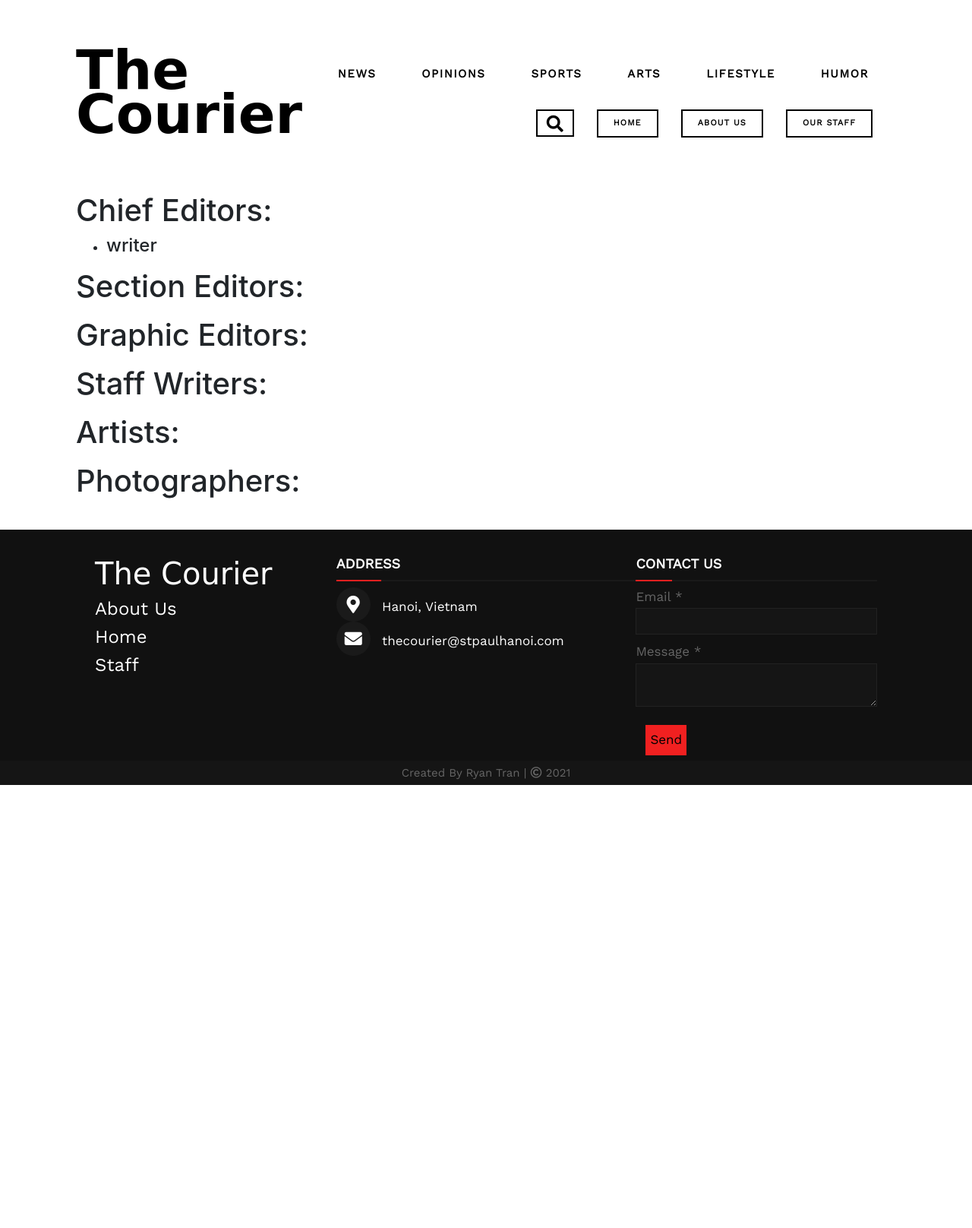
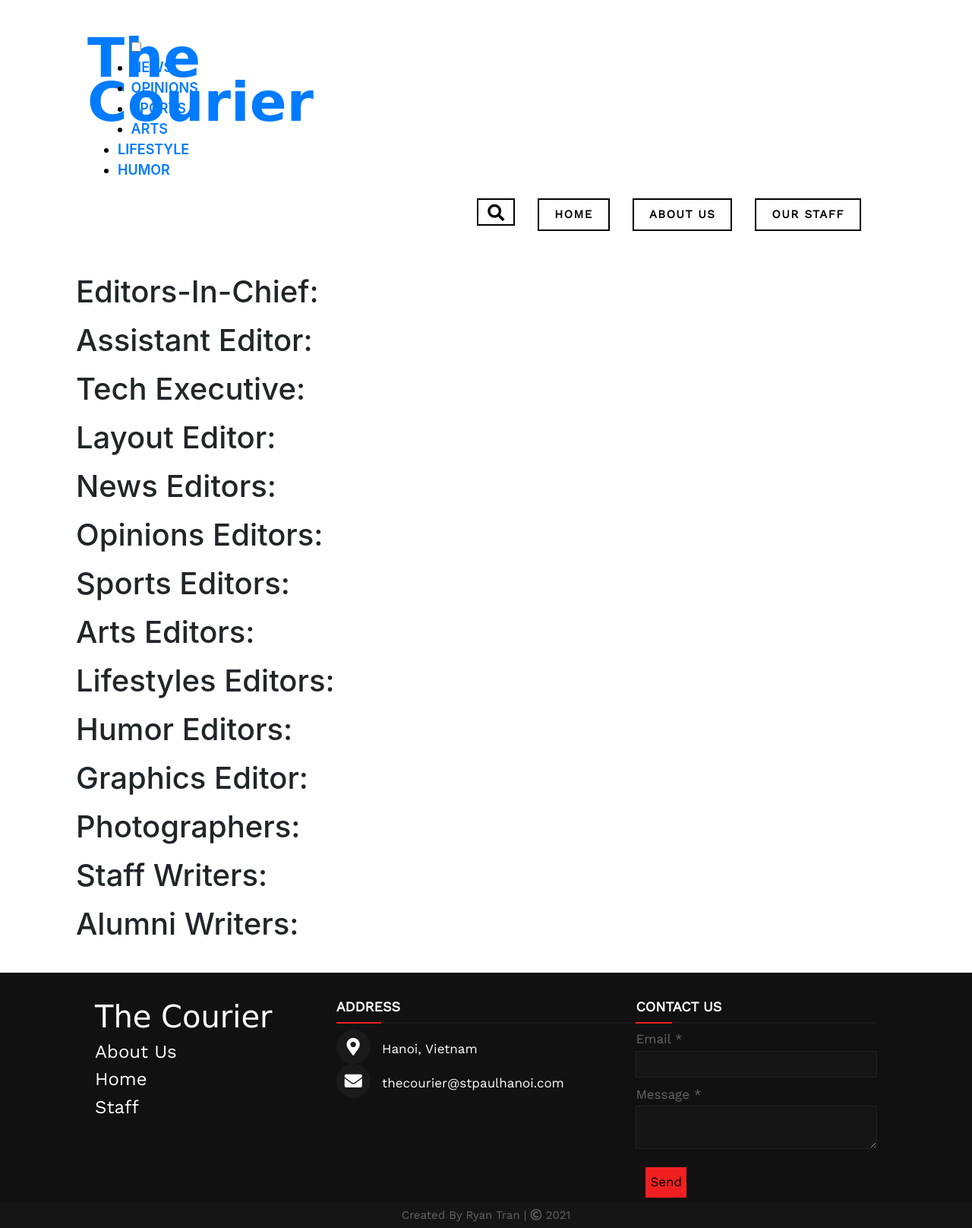
Before and after one commit to RyanBoomer30/Courier, a Django app: page /staff in a window 1280 px wide. Shown: the whole page at 76% size. Before the commit the page ends 1033 px from the top, so only its background shows below. Run offline with Django 3.2, Linux system fonts and the light colour scheme; data comes from the database, SQL or seed files in the repository; some libraries are stand-ins or nearby versions; some web fonts are replaced.

Commit message:
Add files via upload

```diff
--- a/website/templates/website/article.html
+++ b/website/templates/website/article.html
@@ -13,7 +13,7 @@
 
 {% block body %}
         <div class="articleHeader">
-            <h6 style="display: inline-block;"><a href="{% url 'articleView' article.writer.name %}" style="color: black;">{{ article.writer.name }}</a> - {{ article.createdTime|date:"j F Y" }}</h6>
+            <h6 style="display: inline-block;"><a href="{% url 'articleView' article.writer.id %}" style="color: black;">{{ article.writer.name }}</a> - {{ article.createdTime|date:"j F Y" }}</h6>
             <h1><strong>{{ article.articleName }}</strong></h1>
             <img src="{{ article.image.url }}">
             <br>
@@ -21,7 +21,7 @@
         </div>
         <br>
         <h5 class="articleContent">{{ article.articleContent|safe }}</h5>
-        {% if user == article.writer.user %}
+        {% if user.is_superuser %}
             <a href="{% url 'articleEditView' article.id %}"><h2>Edit</h2></a>
         {% endif %}
 {% endblock %}
--- a/website/templates/website/index.html
+++ b/website/templates/website/index.html
@@ -155,7 +155,7 @@
     </div>
     <!-- Lifestyles -->
     <br>
-    <h2 class="types-name">LIFESTYLES</h2>
+    <h2 class="types-name">LIFESTYLE</h2>
     <fieldset><legend style="width:auto;"></legend></fieldset>
     <br>
     <div class="owl-two owl-carousel owl-theme">
--- a/website/templates/website/layout.html
+++ b/website/templates/website/layout.html
@@ -9,6 +9,7 @@
         <!-- Required meta tags -->
         <meta charset="utf-8">
         <meta name="viewport" content="width=device-width, initial-scale=1, shrink-to-fit=no">
+        <meta name="referrer" content="origin">
         <!-- Bootstrap CSS -->
         <link rel="stylesheet" href="https://stackpath.bootstrapcdn.com/bootstrap/4.3.1/css/bootstrap.min.css" integrity="sha384-ggOyR0iXCbMQv3Xipma34MD+dH/1fQ784/j6cY/iJTQUOhcWr7x9JvoRxT2MZw1T" crossorigin="anonymous">
         <!-- External fonts -->
@@ -32,39 +33,33 @@
           <br>
           <br>
           <header>
-                <p>
-                    <div class="menu-toggle"><i class="fa fa-bars" aria-hidden="true"></i></div>
-                    <span class="logo">The Courier</span>
-
-                    <nav class="navbar navbar-expand-lg navbar-light" id="navigation">
-                        <!-- <img src="/media/courier.png" class="logo"> -->
-                        <ul>
-                            <li style="margin-right: 20px;">
-                                <a class="nav-link" href="{% url 'articleView' 'News' %}">NEWS</a>
-                            </li>
-                            <li style="margin-right: 20px;">
-                                <a class="nav-link" href="{% url 'articleView' 'Opinions' %}">OPINIONS</a>
-                            </li>
-                            <li style="margin-right: 20px;">
-                                <a class="nav-link" href="{% url 'articleView' 'Sports' %}">SPORTS</a>
-                            </li>
-                            <li style="margin-right: 20px;">
-                                <a class="nav-link" href="{% url 'articleView' 'Arts' %}">ARTS</a>
-                            </li>
-                            <li style="margin-right: 20px;">
-                                <a class="nav-link" href="{% url 'articleView' 'Lifestyles' %}">LIFESTYLE</a>
-                            </li>
-                            <li>
-                                <a class="nav-link" href="{% url 'articleView' 'Humor' %}">HUMOR</a>
-                            </li>
+              <div class="container">
+                <div class="title">
+                  <span class="logo"><a href="{% url 'index' %}">The Courier</a></span>
+                </div>
+                <div class="nav-1">
+                  <div class="menu-wrap">
+                    <nav>
+                      <input type="checkbox" class="toggler">
+                      <div class="hamburger"><div></div></div>
+                      <div class="menu">
+                        <div>
+                          <div>
+                            <ul class="nav-ul" id="nav-ul">
+                              <li><a href="{% url 'articleView' 'News' %}">NEWS</a></li>
+                              <li><a href="{% url 'articleView' 'Opinions' %}">OPINIONS</a></li>
+                              <li><a href="{% url 'articleView' 'Sports' %}">SPORTS</a></li>
+                              <li><a href="{% url 'articleView' 'Arts' %}">ARTS</a></li>
+                              <li><a href="{% url 'articleView' 'Lifestyles' %}">LIFESTYLE</a></li>
+                              <li><a href="{% url 'articleView' 'Humor' %}">HUMOR</a></li>
                             </ul>
+                          </div>
+                        </div>
+                      </div>
                     </nav>
-                </p>
-            </header>
-            <br>
-            <br>
-            <br>
-            <div class="header2">
+                  </div>
+                </div>
+                <div class="nav-2">
                   <nav class="navbar navbar-expand-lg">
                     <ul class="navbar-nav ml-auto">
                         <li style="margin-right: 30px;">
@@ -82,10 +77,16 @@
                         <li style="margin-right: 15px;">
                             <a class="nav-link" href="{% url 'staff' %}" style="border: 2px solid black; color: black;">OUR STAFF</a>
                         </li>
+                        {% if user.is_superuser %}
+                          <li style="margin-right: 15px;">
+                            <a class="nav-link" href="{% url 'adminPanel' %}" style="border: 2px solid black; color: black;">ADMIN</a>
+                          </li>
+                        {% endif %}
                     </ul>
                   </nav>
                 </div>
-        </p>
+              </div>
+          </header>
             <br>
             <br>
             <!-- jQuery first, then OwlCarousel.js, then Bootstrap JS -->
@@ -123,15 +124,16 @@
                   <div class="right box" style="padding-right: 125px; ">
                     <h2>Contact us</h2>
                     <div class="content">
-                      <form action="https://formsubmit.co/the.courier@stpaulhanoi.com" method="POST">
+                      <form action="{% url 'index' %}" method="POST">
+                        {% csrf_token %}
                         <input type="hidden" name="_subject" value="Website fanmail!">
                         <div class="email">
                           <div class="text">Email *</div>
-                          <input type="email" name="email" required>
+                          <input type="email" name="email" style="color:white" required>
                         </div>
                         <div class="msg">
                           <div class="text">Message *</div>
-                          <textarea name="message" rows="2" cols="25" required></textarea>
+                          <textarea name="message" rows="2" cols="25" style="color:white" required></textarea>
                         </div>
                         <div class="btn">
                           <button type="submit">Send</button>
--- a/website/templates/website/login.html
+++ b/website/templates/website/login.html
@@ -19,6 +19,6 @@
         <input class="btn btn-primary" type="submit" value="Login">
     </form>
 
-    Don't have an account? <a href="{% url 'register' %}">Register here.</a>
+    Don't have an account? Please contact the admin</a>
 
 {% endblock %}
--- a/website/templates/website/staff.html
+++ b/website/templates/website/staff.html
@@ -12,40 +12,88 @@
 {% endblock %}
 
 {% block body %}
-    <h1>Chief Editors:</h1>
-    <ul>
+    <h1>Editors-In-Chief:</h1>
+    <ul style="padding-left: 30px">
         {% for member in chief %}
-            <li><h4>{{ member.name }}</h4></li>
+            <li><a href="{% url 'articleView' member.id %}" style="color: black;"><h4>{{ member.name }}</h4></a></li>
         {% endfor %}
     </ul>
-    <h1>Section Editors:</h1>
-    <ul>
-        {% for member in section %}
-            <li><h4>{{ member.name }}</h4></li>
+    <h1>Assistant Editor:</h1>
+    <ul style="padding-left: 30px">
+        {% for member in assistant %}
+            <li><a href="{% url 'articleView' member.id %}" style="color: black;"><h4>{{ member.name }}</h4></a></li>
         {% endfor %}
     </ul>
-    <h1>Graphic Editors:</h1>
-    <ul>
-        {% for member in graphic %}
-            <li><h4>{{ member.name }}</h4></li>
+    <h1>Tech Executive:</h1>
+    <ul style="padding-left: 30px">
+        {% for member in tech %}
+            <li><a href="{% url 'articleView' member.id %}" style="color: black;"><h4>{{ member.name }}</h4></a></li>
+        {% endfor %}
+    </ul>
+    <h1>Layout Editor:</h1>
+    <ul style="padding-left: 30px">
+        {% for member in layout %}
+            <li><a href="{% url 'articleView' member.id %}" style="color: black;"><h4>{{ member.name }}</h4></a></li>
+        {% endfor %}
+    </ul>
+    <h1>News Editors:</h1>
+    <ul style="padding-left: 30px">
+        {% for member in news %}
+            <li><a href="{% url 'articleView' member.id %}" style="color: black;"><h4>{{ member.name }}</h4></a></li>
+        {% endfor %}
+    </ul>
+    <h1>Opinions Editors:</h1>
+    <ul style="padding-left: 30px">
+        {% for member in opinions %}
+            <li><a href="{% url 'articleView' member.id %}" style="color: black;"><h4>{{ member.name }}</h4></a></li>
+        {% endfor %}
+    </ul>
+    <h1>Sports Editors:</h1>
+    <ul style="padding-left: 30px">
+        {% for member in sports %}
+            <li><a href="{% url 'articleView' member.id %}" style="color: black;"><h4>{{ member.name }}</h4></a></li>
+        {% endfor %}
+    </ul>
+    <h1>Arts Editors:</h1>
+    <ul style="padding-left: 30px">
+        {% for member in arts %}
+            <li><a href="{% url 'articleView' member.id %}" style="color: black;"><h4>{{ member.name }}</h4></a></li>
+        {% endfor %}
+    </ul>
+    <h1>Lifestyles Editors:</h1>
+    <ul style="padding-left: 30px">
+        {% for member in lifestyles %}
+            <li><a href="{% url 'articleView' member.id %}" style="color: black;"><h4>{{ member.name }}</h4></a></li>
+        {% endfor %}
+    </ul>
+    <h1>Humor Editors:</h1>
+    <ul style="padding-left: 30px">
+        {% for member in humor %}
+            <li><a href="{% url 'articleView' member.id %}" style="color: black;"><h4>{{ member.name }}</h4></a></li>
+        {% endfor %}
+    </ul>
+    <h1>Graphics Editor:</h1>
+    <ul style="padding-left: 30px">
+        {% for member in graphics %}
+            <li><a href="{% url 'articleView' member.id %}" style="color: black;"><h4>{{ member.name }}</h4></a></li>
+        {% endfor %}
+    </ul>
+    <h1>Photographers:</h1>
+    <ul style="padding-left: 30px">
+        {% for member in photographers %}
+            <li><a href="{% url 'articleView' member.id %}" style="color: black;"><h4>{{ member.name }}</h4></a></li>
         {% endfor %}
     </ul>
     <h1>Staff Writers:</h1>
-    <ul>
-        {% for member in writer %}
-            <li><h4>{{ member.name }}</h4></li>
+    <ul style="padding-left: 30px">
+        {% for member in staff %}
+            <li><a href="{% url 'articleView' member.id %}" style="color: black;"><h4>{{ member.name }}</h4></a></li>
         {% endfor %}
     </ul>
-    <h1>Artists:</h1>
-    <ul>
-        {% for member in artist %}
-            <li><h4>{{ member.name }}</h4></li>
-        {% endfor %}
-    </ul>
-    <h1>Photographers:</h1>
-    <ul>
-        {% for member in photographer %}
-            <li><h4>{{ member.name }}</h4></li>
+    <h1>Alumni Writers:</h1>
+    <ul style="padding-left: 30px">
+        {% for member in alumni %}
+            <li><a href="{% url 'articleView' member.id %}" style="color: black;"><h4>{{ member.name }}</h4></a></li>
         {% endfor %}
     </ul>
 {% endblock %}
--- a/website/urls.py
+++ b/website/urls.py
@@ -16,4 +16,7 @@ urlpatterns = [
     path("articleSearch", views.articleSearch, name="articleSearch"),
     path("staff", views.staff, name="staff"),
     path("about", views.about, name="about"),
+    path("adminPanel", views.adminPanel, name="adminPanel"),
+    path("memberEditChoose", views.memberEditChoose, name="memberEditChoose"),
+    path("memberEdit/<int:member_id>", views.memberEdit, name="memberEdit"),
 ]
--- a/website/views.py
+++ b/website/views.py
@@ -34,7 +34,7 @@ def index(request):
         'sports': sports,
         'lifestyles': lifestyles,
         'arts': arts,
-        'humors': humors
+        'humors': humors,
     })
 
 # Login
@@ -100,10 +100,12 @@ def member(request):
             })
     else:
         if Member.objects.filter(user=request.user).exists():
+            memberList = Member.objects.all()
             return render(request, "website/member.html",{
                 'status': True,
                 'member': Member.objects.get(user=request.user),
                 'form': addArticle,
+                'memberList': memberList,
             })
         else:
             return render(request, "website/member.html",{
@@ -118,12 +120,13 @@ def articleCreate(request):
         catagory = request.POST["catagory"]
         image = request.FILES["image"]
         credit = request.POST["credit"]
-        user = Member.objects.get(user=request.user)
+        user = request.POST["writer"]
+        writer = Member.objects.get(id=user)
         article = Article.objects.create(
             articleName=name,
             articleContent=content,
             articleCatagory=catagory,
-            writer=user,
+            writer=writer,
             image=image,
             imageCredit=credit)
         article.save()
@@ -131,11 +134,12 @@ def articleCreate(request):
 
 def articleView(request, filter):
     # if Article.objects.filter(articleCatagory=filter).exists():
-    articles = Article.objects.filter(articleCatagory=filter)
-    members = Article.objects.filter(writer__name=filter)
+    if filter.isnumeric():
+        articles = Article.objects.filter(writer__id=filter)
+    else:
+        articles = Article.objects.filter(articleCatagory=filter)
     return render(request, "website/articlesView.html",{
         'articles': articles,
-        'members': members,
     })
 
 def article(request, article_id):
@@ -146,11 +150,13 @@ def article(request, article_id):
 
 def articleEditView(request, article_id):
     article = Article.objects.get(id=article_id)
-    if (article.writer.user == request.user):
+    if (request.user.is_superuser):
         form = editArticle(instance=article)
+        memberList = Member.objects.all()
         return render(request, "website/articleEdit.html",{
             'article': article,
-            'form': form
+            'form': form,
+            'memberList': memberList,
         })
     return HttpResponse("What u trying to pull here? Don't go edit random articles")
 
@@ -160,6 +166,8 @@ def articleEdit(request, article_id):
         article.articleName = request.POST["name"]
         article.articleCatagory = request.POST["catagory"]
         article.imageCredit = request.POST["credit"]
+        user = request.POST["writer"]
+        article.writer = Member.objects.get(id=user)
         article.save()
         editedForm = editArticle(request.POST, request.FILES, instance=article)
         if editedForm.is_valid():
@@ -177,20 +185,61 @@ def articleSearch(request):
         })
 
 def staff(request):
-    chief = Member.objects.filter(position="Chief")
-    section = Member.objects.filter(position="Section")
-    graphic = Member.objects.filter(position="Graphic")
-    writer = Member.objects.filter(position="Staff")
-    artist = Member.objects.filter(position="Artist")
-    photographer = Member.objects.filter(position="Photographer")
+    chief = Member.objects.filter(position="Editors-In-Chief")
+    assistant = Member.objects.filter(position="Assistant Editor")
+    tech = Member.objects.filter(position="Tech Executive")
+    layout = Member.objects.filter(position="Layout Editor")
+    news = Member.objects.filter(position="News Editors")
+    opinions = Member.objects.filter(position="Opinions Editors")
+    sports = Member.objects.filter(position="Sports Editors")
+    arts = Member.objects.filter(position="Arts Editors")
+    lifestyles = Member.objects.filter(position="Lifestyles Editor")
+    humor = Member.objects.filter(position="Humor Editors")
+    graphics = Member.objects.filter(position="Graphics Editor")
+    photographers = Member.objects.filter(position="Photographers")
+    staff = Member.objects.filter(position="Staff Writers")
+    alumni = Member.objects.filter(position="Alumni")
     return render(request, "website/staff.html", {
         'chief':chief,
-        'section':section,
-        'graphic':graphic,
-        'writer':writer,
-        'artist':artist,
-        'photographer':photographer,
+        'assistant':assistant,
+        'tech':tech,
+        'layout':layout,
+        'news': news,
+        'opinions':opinions,
+        'sports':sports,
+        'arts':arts,
+        'lifestyles':lifestyles,
+        'humor':humor,
+        'graphics':graphics,
+        'photographers':photographers,
+        'staff':staff,
+        'alumni':alumni,
     })
 
 def about(request):
     return render(request, "website/about.html")
+
+def adminPanel(request):
+    members = Member.objects.all()
+    return render(request, "website/adminPanel.html", {
+        'members': members
+    })
+
+def memberEditChoose(request):
+    members = Member.objects.all()
+    member = Member.objects.get(id=request.POST["member"])
+    return render(request, "website/adminPanel.html", {
+        'members': members,
+        'member': member
+    })
+
+def memberEdit(request, member_id):
+    members = Member.objects.all()
+    member = Member.objects.get(id=member_id)
+    member.name = request.POST["name"]
+    member.position = request.POST["position"]
+    member.save()
+    return render(request, "website/adminPanel.html", {
+        'members': members,
+        'member': member
+    })
```
Also changed, not shown: website/templates/website/adminPanel.html (added, +45 -0 lines), website/templates/website/articleEdit.html (+11 -3 lines), website/templates/website/articlesView.html (+0 -10 lines), website/templates/website/member.html (+9 -2 lines). Lines whose indentation alone changed are shown as unchanged.
